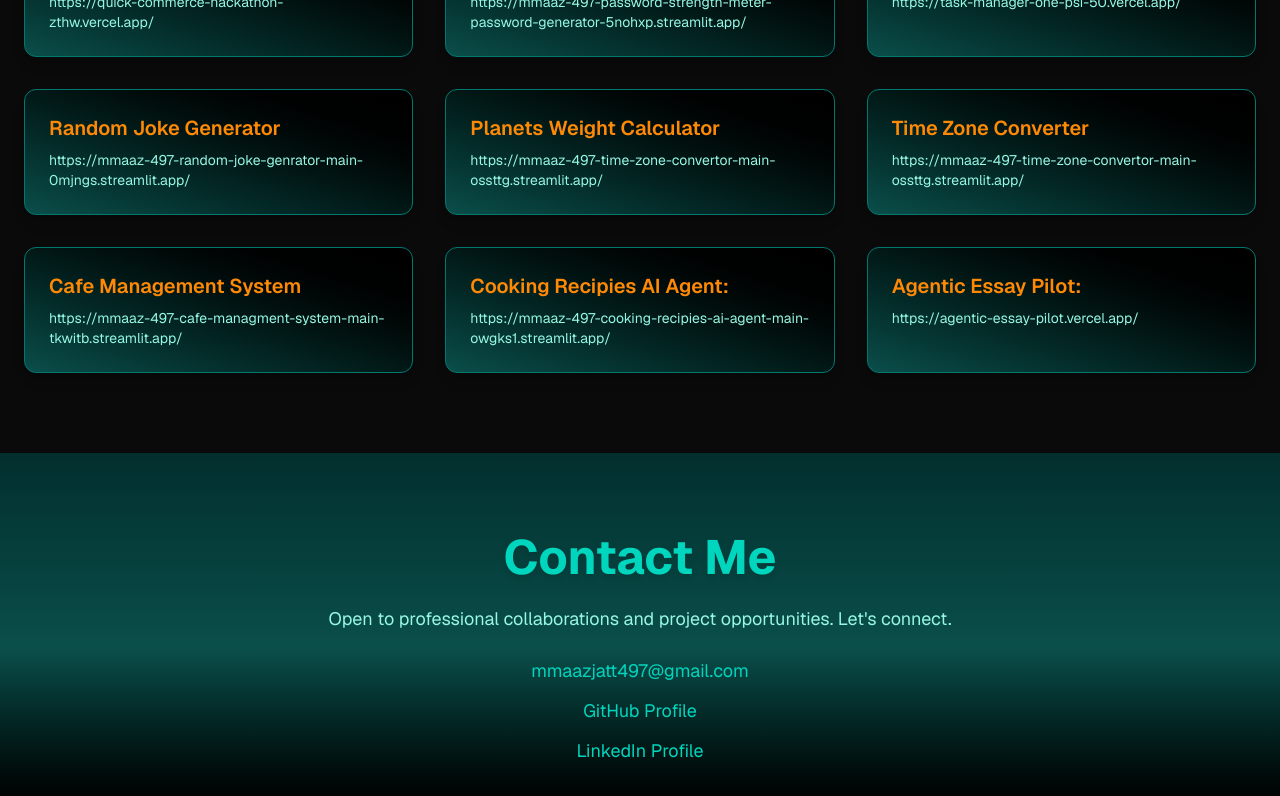
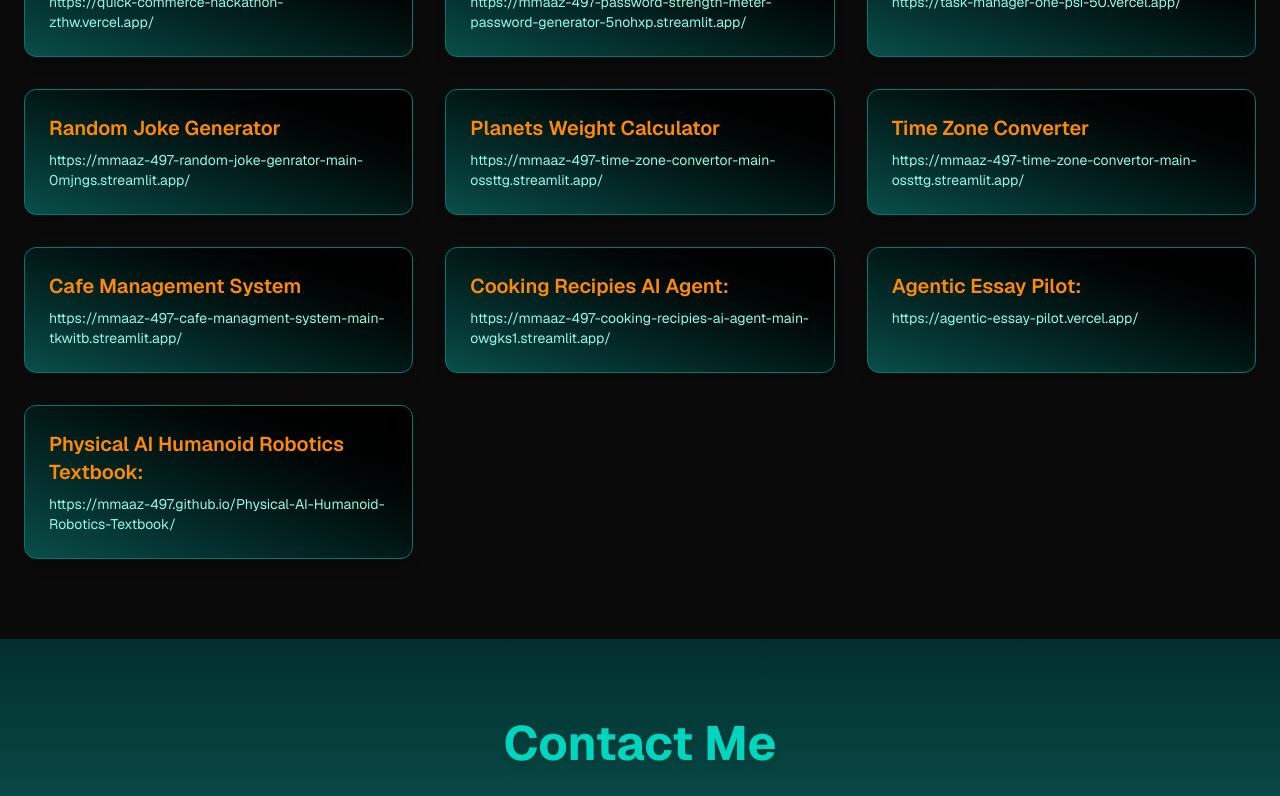
Before and after one commit to mmaaz-497/My-Portfolio, a Next.js app: page / in a window 1280 px wide. Shown: the part 1912-2708 px from the top of the page. Built offline with nearby package versions, Linux system fonts and the light colour scheme.

Commit message:
add my new physical ai humanoid robotics textbook project

```diff
--- a/src/app/page.tsx
+++ b/src/app/page.tsx
@@ -99,6 +99,8 @@ As an independent developer, my goal is to help businesses leverage the power of
             { title: 'Cafe Management System', url: 'https://mmaaz-497-cafe-managment-system-main-tkwitb.streamlit.app/'},
             { title: 'Cooking Recipies AI Agent:', url: 'https://mmaaz-497-cooking-recipies-ai-agent-main-owgks1.streamlit.app/'},
             { title: 'Agentic Essay Pilot:', url: 'https://agentic-essay-pilot.vercel.app/'},
+            { title: 'Physical AI Humanoid Robotics Textbook:', url: 'https://mmaaz-497.github.io/Physical-AI-Humanoid-Robotics-Textbook/'},
+
 
           ].map((project, index) => (
             <a
```
